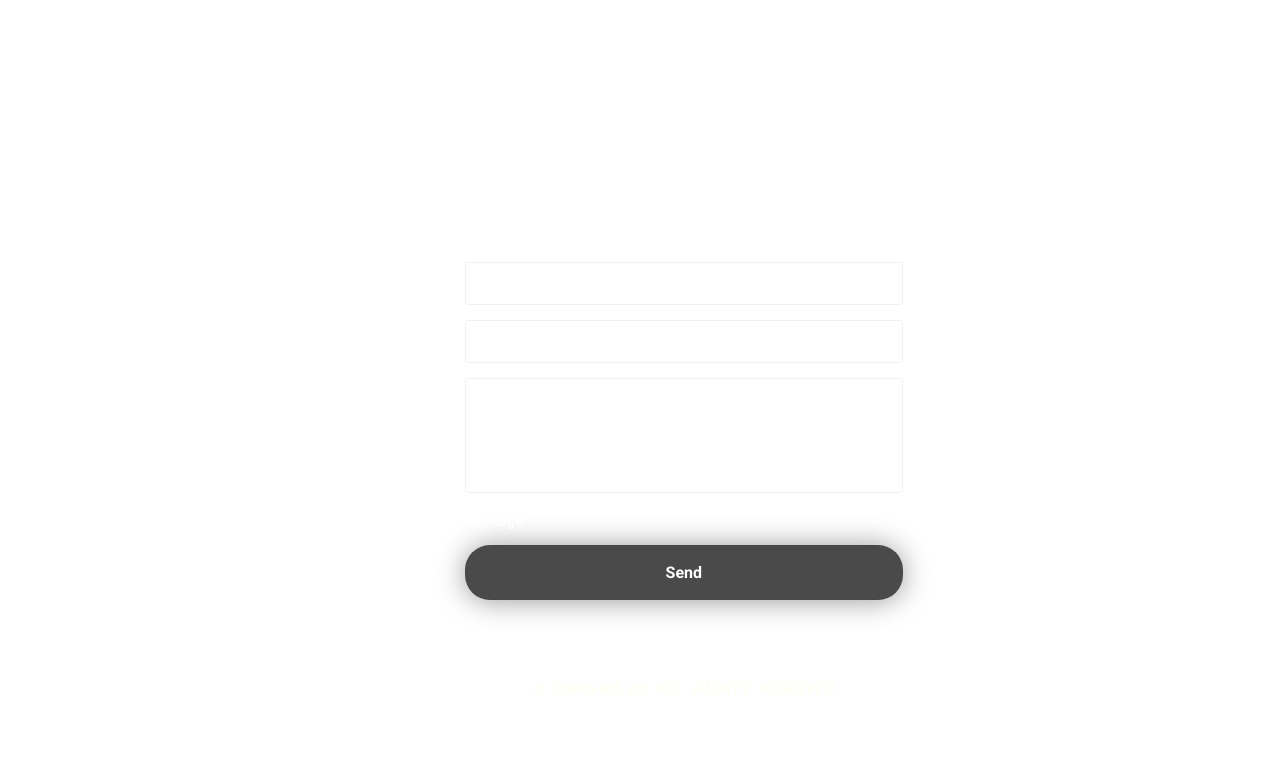
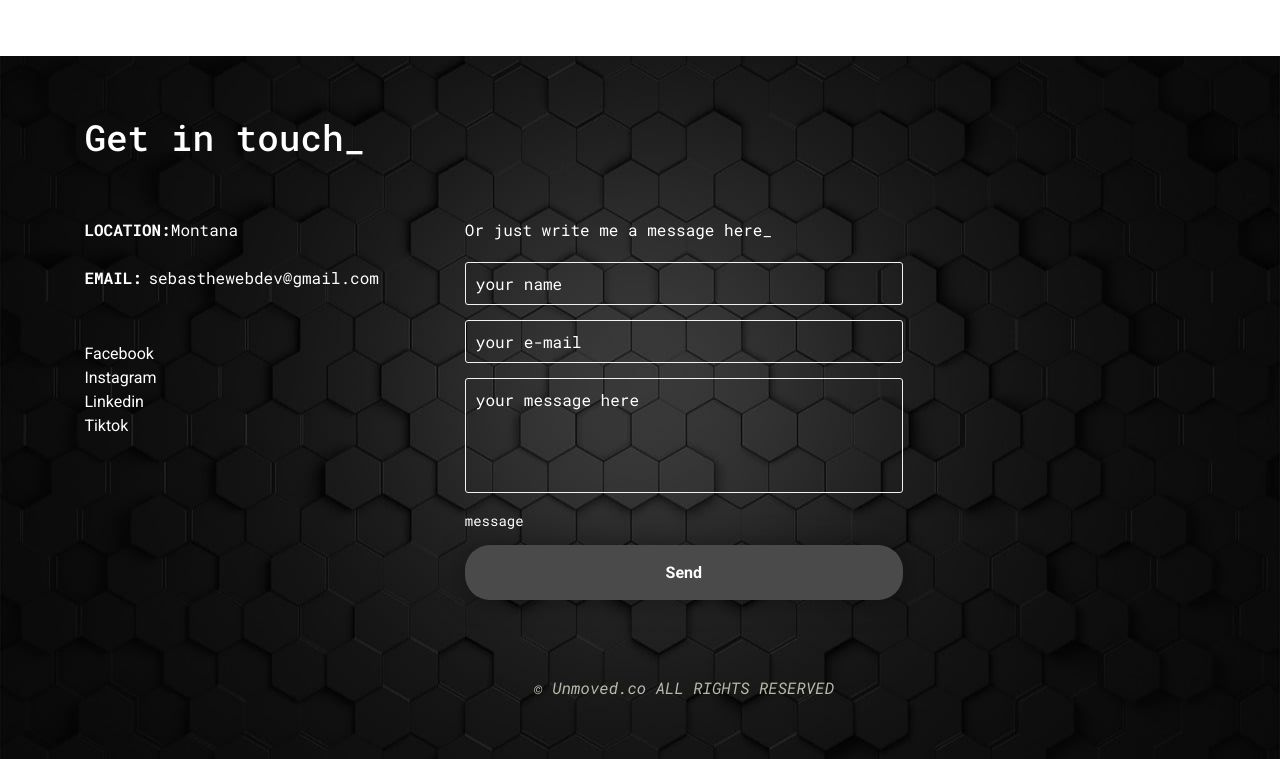
Before and after one commit to Seavibes10/Sebb.jpg, a plain HTML site: page index.html in a window 1280 px wide. Shown: the part 2706-3465 px from the top of the page. Drawn offline with nearby package versions, Linux system fonts and the light colour scheme.

Commit message:
Update style.css

```diff
--- a/style.css
+++ b/style.css
@@ -469,7 +469,7 @@ input {
 /*================ Contact ===============*/
 
 .contact {
-    background: url(../sebastian/contact-bg.jpg);
+    background: url("contact-bg.jpg");
     background-size: cover;
     background-position: 50%;
     position: relative;
```
